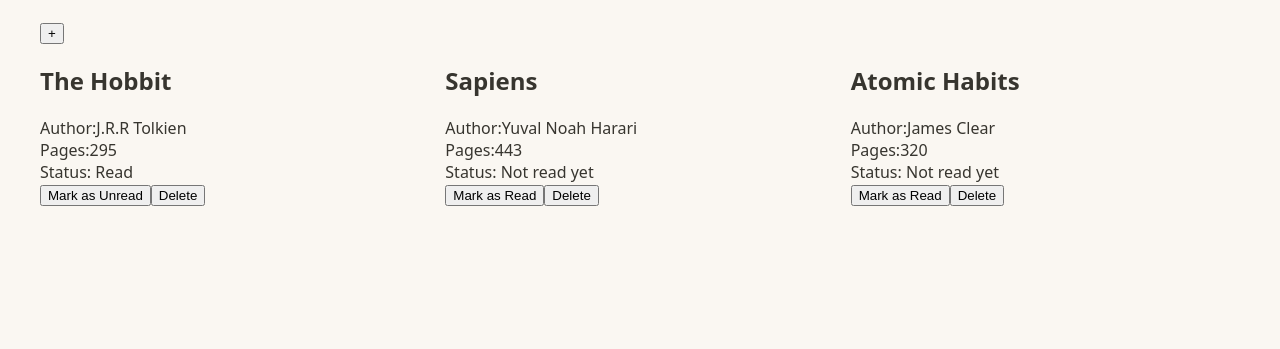
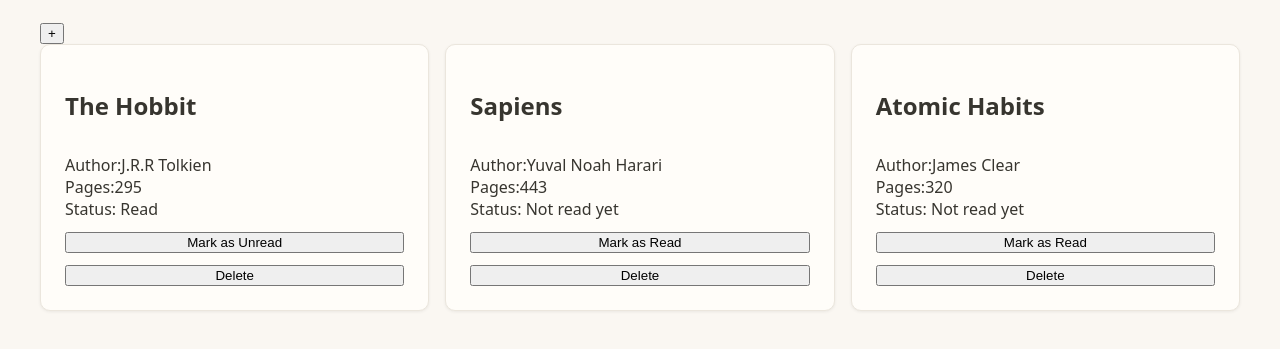
Before and after one commit to malvin149/library, a plain HTML site: page index.html in a window 1280 px wide. Shown: the part 107-456 px from the top of the page. Drawn offline with Linux system fonts and the light colour scheme.

Commit message:
Style book cards with warm Notion-inspired shell

```diff
--- a/style.css
+++ b/style.css
@@ -27,3 +27,14 @@ h1 {
     max-width: 1200px;
     margin: 0 auto;
 }
+
+.library > div {
+    display: flex;
+    flex-direction: column;
+    gap: 0.75rem;
+    background: #fffdf9;
+    border: 1px solid #ebe6dd;
+    border-radius: 10px;
+    padding: 1.5rem;
+    box-shadow: 0 1px 3px rgba(55, 53, 47, 0.08);
+}
```
